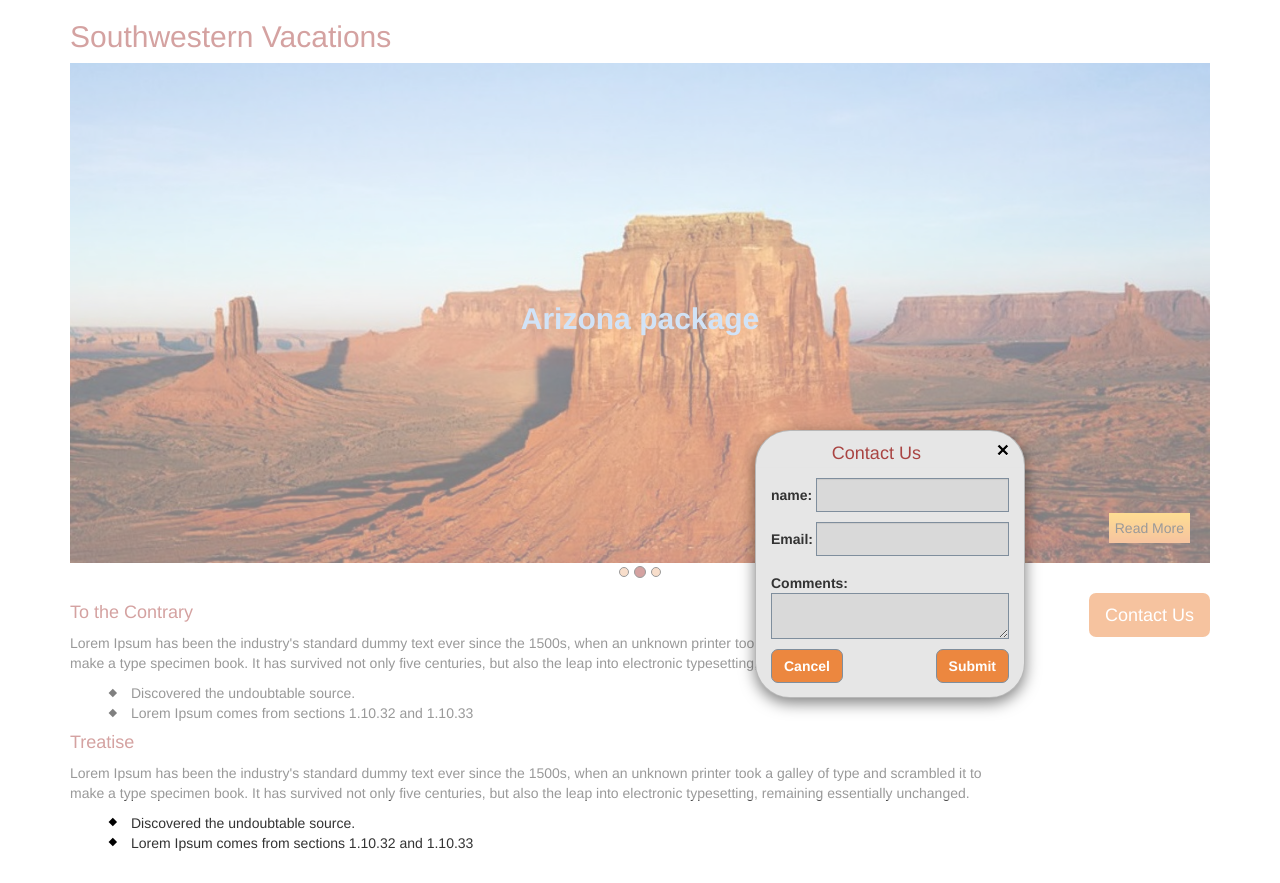
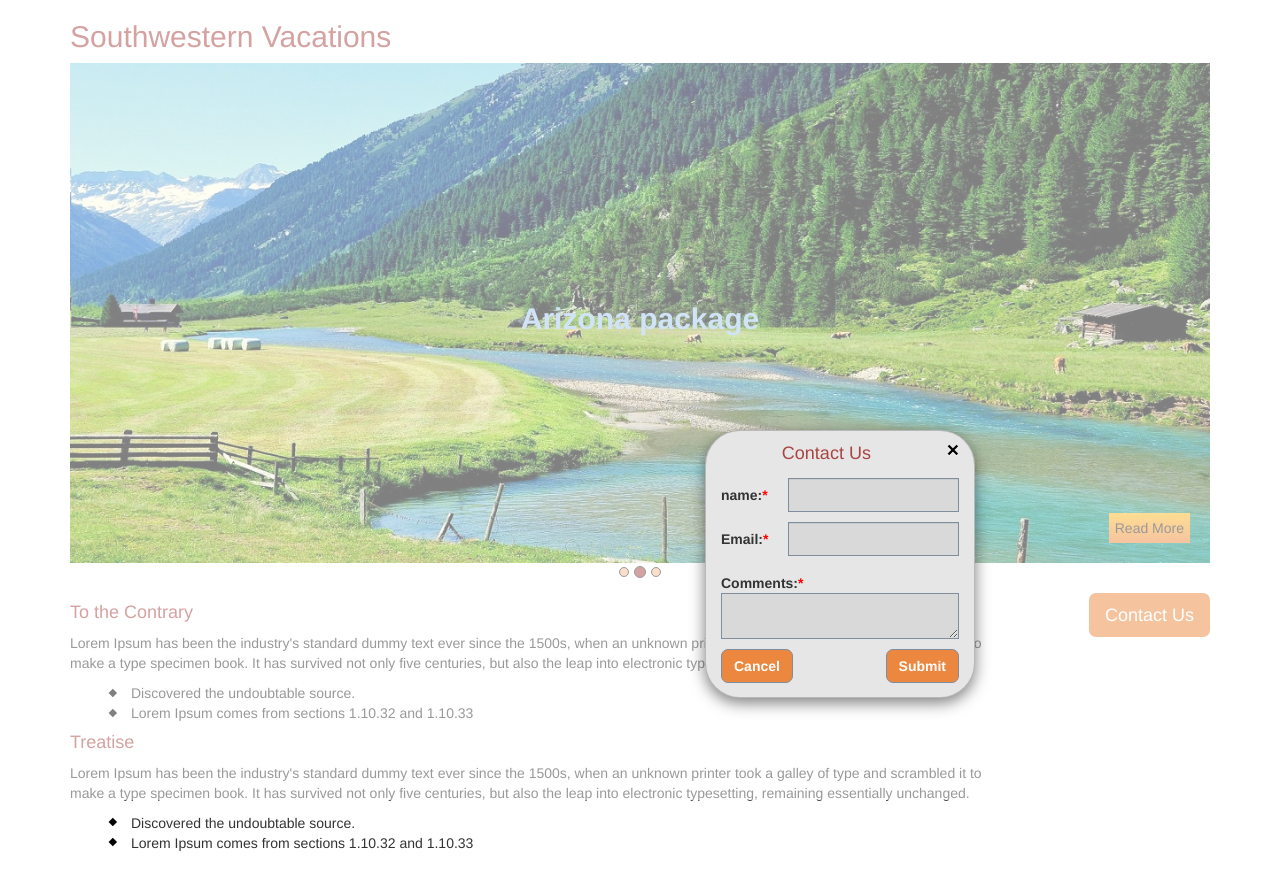
Before and after one commit to sreelatha19/Exercise, a plain HTML site: page index.html in a window 1280 px wide. Both pictures are taken after a click on the button "Contact Us". Drawn offline with nearby package versions, Linux system fonts and the light colour scheme.

Commit message:
Image changes

```diff
--- a/index.html
+++ b/index.html
@@ -18,7 +18,7 @@
     <!-- Wrapper for slides -->
     <div class="carousel-inner">
       <div class="item active">
-        <img src="banner.jpg" alt="Image" style="width:100%;">
+        <img src="banner1.jpg" alt="Image" style="width:100%;">
         <div class="header-text">
           <div class="col-md-12 text-center">
               <h2>
@@ -34,7 +34,7 @@
       </div>
 
       <div class="item">
-        <img src="banner.jpg" alt="Image" style="width:100%;">
+        <img src="banner2.jpg" alt="Image" style="width:100%;">
         <div class="header-text">
           <div class="col-md-12 text-center">
               <h2>
@@ -48,7 +48,7 @@
         </div>
       </div>
       <div class="item">
-        <img src="banner.jpg" alt="Image" style="width:100%;">
+        <img src="banner3.jpg" alt="Image" style="width:100%;">
         <div class="header-text">
           <div class="col-md-12 text-center">
               <h2>
@@ -105,23 +105,23 @@
       <div class="modal-body">
         <form class="form-horizontal" action="#">
           <div class="form-group">
-            <label class="control-label col-sm-2" for="name">name:</label>
-            <div class="col-sm-10">
-              <input type="text" class="form-control" id="name">
+            <label class="control-label col-sm-3" for="name">name: <span class="red">*</span></label>
+            <div class="col-sm-9">
+              <input type="text" class="form-control" id="name" name="name" required>
             </div>
           </div>
 
           <div class="form-group">
-            <label class="control-label col-sm-2"  for="email">Email:</label>
-            <div class="col-sm-10">
-                <input type="email" class="form-control" id="email">
+            <label class="control-label col-sm-3"  for="email">Email: <span class="red">*</span></label>
+            <div class="col-sm-9">
+                <input type="email" class="form-control" id="email" name="email" required>
             </div>
 
           </div>
           <div class="form-group">
-            <label class="control-label col-sm-2 text-left" for="name">Comments:</label>
+            <label class="control-label col-sm-3 text-left" for="name">Comments: <span class="red">*</span></label>
             <div class="col-sm-12">
-              <textarea ></textarea>
+              <textarea required></textarea>
             </div>
           </div>
 
@@ -131,7 +131,7 @@
                   <button type="button" class="btn btn-default left-btn" data-dismiss="modal">Cancel</button>
                 </div>
             <div class="text-right">
-              <button type="submit" class="btn btn-default">Submit</button>
+              <button type="submit" class="btn btn-default" id="submit">Submit</button>
             </div>
           </div>
           </div>
@@ -143,5 +143,12 @@
 
   </div>
 </div>
+<script>
+  $(document).ready(function(){
+    $("form").submit(function(){
+    alert("Form submitted successfully");
+  });
+  })
+</script>
 </body>
 </html>
--- a/style.css
+++ b/style.css
@@ -117,11 +117,17 @@ textarea{
 .sub-title{
     color: #486484;
 }
-.flex{
-
+.control-label{
+    display: flex;
+}
+.red{
+    color:red;
 }
 .content{
     padding-left: 20px;
+}
+.modal-open{
+    overflow: scroll;
 }
 @media (min-width: 768px){
     .modal {
@@ -129,7 +135,7 @@ textarea{
         top: 40rem;
         right: 0;
         bottom: 0;
-        left: 50rem;
+        left: 40rem;
     }
 }
 @media (max-width: 767px){
```
Also changed, not shown: readmore.html (+1 -1 lines), banner1.jpg (added), banner2.jpg (added), banner3.jpg (added).
